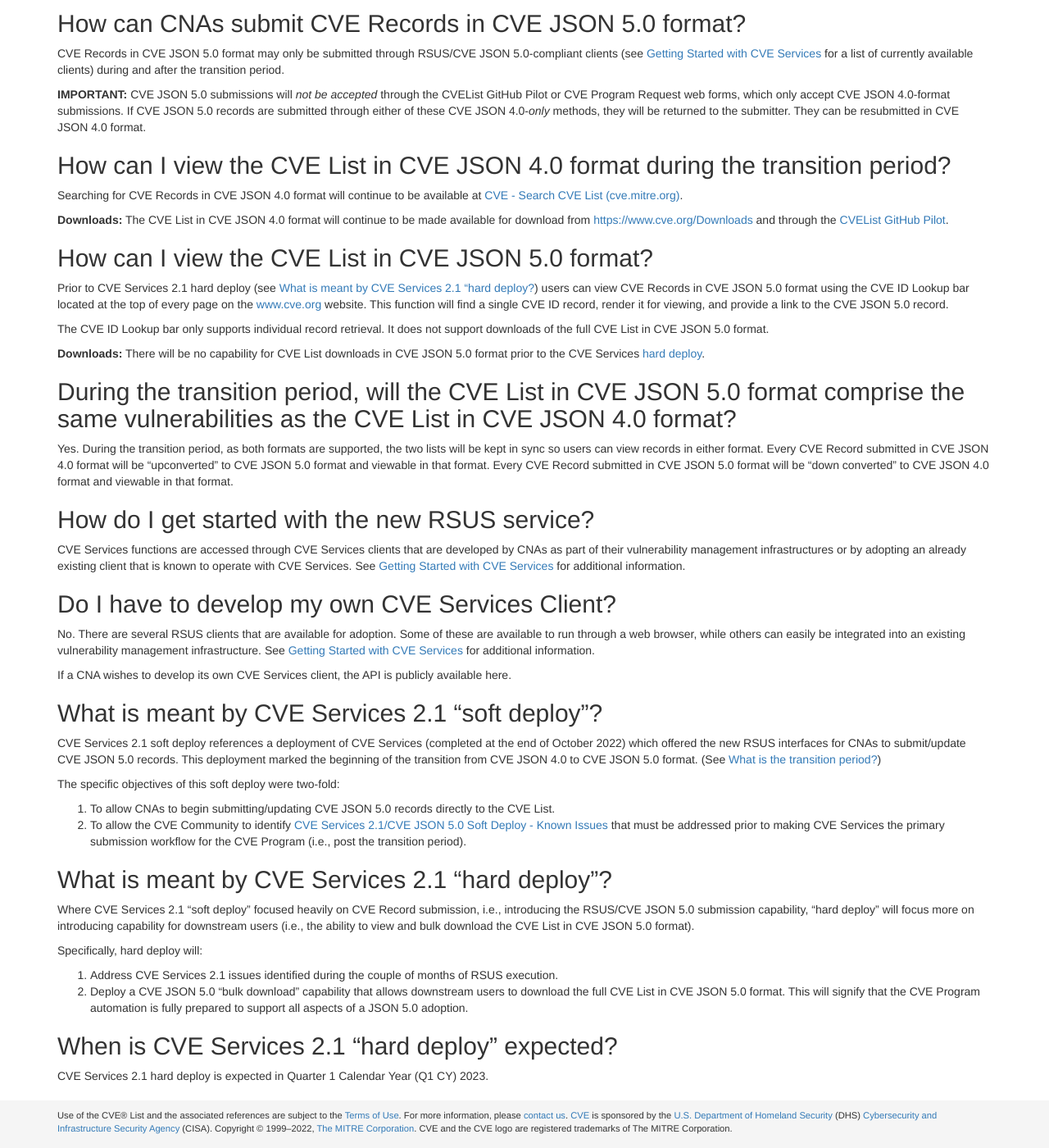
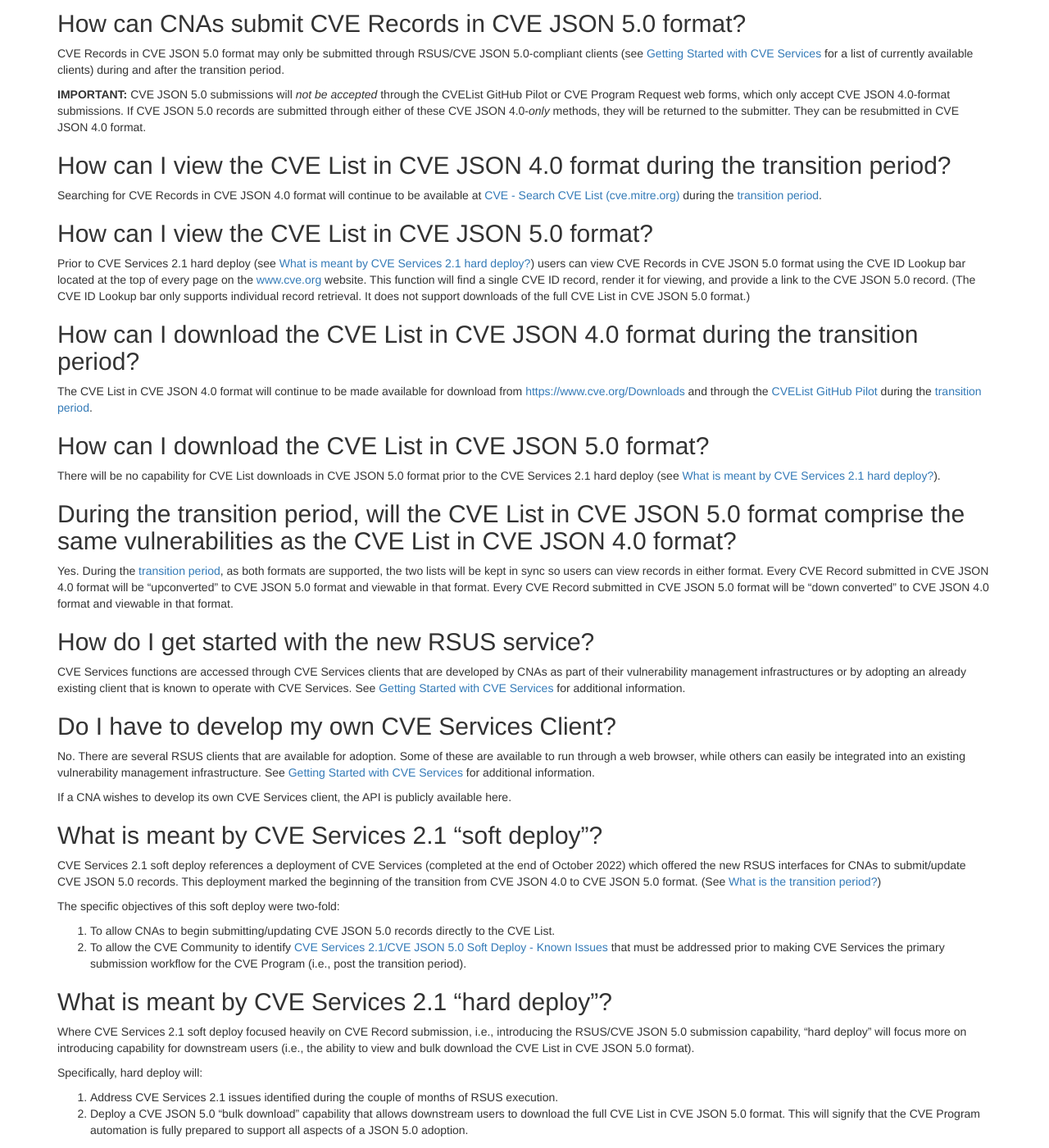
Before and after one commit to CVEProject/cveproject.github.io, a Jekyll site: the page built from automation-cve-services-faqs.md, in a window 1280 px wide and 1400 px high, scrolled down 1090 px. Shown: the whole window at 82% size. Built offline with Jekyll 4.4.1, drawn with Linux system fonts in a browser that asks for light colours; nearby versions of some CDN libraries; some of the changed text lies outside the part shown.

Commit message:
Update automation-cve-services-faqs.md
Added two Q/As about Download format availability

```diff
--- a/automation-cve-services-faqs.md
+++ b/automation-cve-services-faqs.md
@@ -48,21 +48,23 @@ CVE Records in CVE JSON 5.0 format may only be submitted through RSUS/CVE JSON 5
 
 ## How can I view the CVE List in CVE JSON 4.0 format during the transition period?
 
-Searching for CVE Records in CVE JSON 4.0 format will continue to be available at [CVE - Search CVE List (cve.mitre.org)](https://www.cve.mitre.org/cve/search_cve_list.html).
-
-**Downloads:** The CVE List in CVE JSON 4.0 format will continue to be made available for download from [https://www.cve.org/Downloads](https://www.cve.org/Downloads) and through the [CVEList GitHub Pilot](https://github.com/CVEProject/cvelist).
+Searching for CVE Records in CVE JSON 4.0 format will continue to be available at [CVE - Search CVE List (cve.mitre.org)](https://www.cve.mitre.org/cve/search_cve_list.html) during the [transition period](https://cveproject.github.io/automation-cve-services-faqs#what-is-the-transition-period).
 
 ## How can I view the CVE List in CVE JSON 5.0 format?
 
-Prior to CVE Services 2.1 hard deploy (see [What is meant by CVE Services 2.1 “hard deploy?](https://cveproject.github.io/automation-cve-services-faqs#what-is-meant-by-cve-services-21-hard-deploy)) users can view CVE Records in CVE JSON 5.0 format using the CVE ID Lookup bar located at the top of every page on the [www.cve.org](https://www.cve.org/) website. This function will find a single CVE ID record, render it for viewing, and provide a link to the CVE JSON 5.0 record.
+Prior to CVE Services 2.1 hard deploy (see [What is meant by CVE Services 2.1 hard deploy?](https://cveproject.github.io/automation-cve-services-faqs#what-is-meant-by-cve-services-21-hard-deploy)) users can view CVE Records in CVE JSON 5.0 format using the CVE ID Lookup bar located at the top of every page on the [www.cve.org](https://www.cve.org/) website. This function will find a single CVE ID record, render it for viewing, and provide a link to the CVE JSON 5.0 record. (The CVE ID Lookup bar only supports individual record retrieval. It does not support downloads of the full CVE List in CVE JSON 5.0 format.)
 
-The CVE ID Lookup bar only supports individual record retrieval. It does not support downloads of the full CVE List in CVE JSON 5.0 format.
+## How can I download the CVE List in CVE JSON 4.0 format during the transition period?
 
-**Downloads:** There will be no capability for CVE List downloads in CVE JSON 5.0 format prior to the CVE Services [hard deploy](https://cveproject.github.io/automation-cve-services-faqs#what-is-meant-by-CVE-Services-21-hard-deploy).
+The CVE List in CVE JSON 4.0 format will continue to be made available for download from [https://www.cve.org/Downloads](https://www.cve.org/Downloads) and through the [CVEList GitHub Pilot](https://github.com/CVEProject/cvelist) during the [transition period](https://cveproject.github.io/automation-cve-services-faqs#what-is-the-transition-period).
+
+## How can I download the CVE List in CVE JSON 5.0 format?
+
+There will be no capability for CVE List downloads in CVE JSON 5.0 format prior to the CVE Services 2.1 hard deploy (see [What is meant by CVE Services 2.1 hard deploy?](https://cveproject.github.io/automation-cve-services-faqs#what-is-meant-by-cve-services-21-hard-deploy)).
 
 ## During the transition period, will the CVE List in CVE JSON 5.0 format comprise the same vulnerabilities as the CVE List in CVE JSON 4.0 format?
 
-Yes. During the transition period, as both formats are supported, the two lists will be kept in sync so users can view records in either format. Every CVE Record submitted in CVE JSON 4.0 format will be “upconverted” to CVE JSON 5.0 format and viewable in that format. Every CVE Record submitted in CVE JSON 5.0 format will be “down converted” to CVE JSON 4.0 format and viewable in that format.
+Yes. During the [transition period](https://cveproject.github.io/automation-cve-services-faqs#what-is-the-transition-period), as both formats are supported, the two lists will be kept in sync so users can view records in either format. Every CVE Record submitted in CVE JSON 4.0 format will be “upconverted” to CVE JSON 5.0 format and viewable in that format. Every CVE Record submitted in CVE JSON 5.0 format will be “down converted” to CVE JSON 4.0 format and viewable in that format.
 
 ## How do I get started with the new RSUS service?
 
@@ -80,13 +82,13 @@ CVE Services 2.1 soft deploy references a deployment of CVE Services (completed
 The specific objectives of this soft deploy were two-fold:
 
 <ol>
-        <li>To allow CNAs to begin submitting/updating CVE JSON 5.0 records directly to the CVE List.</li>
-        <li>To allow the CVE Community to identify <a href="https://cveproject.github.io/automation-cve-services-known-issues">CVE Services 2.1/CVE JSON 5.0 Soft Deploy - Known Issues</a> that must be addressed prior to making CVE Services the primary submission workflow for the CVE Program (i.e., post the transition period).</li>
+    <li>To allow CNAs to begin submitting/updating CVE JSON 5.0 records directly to the CVE List.</li>
+    <li>To allow the CVE Community to identify <a href="https://cveproject.github.io/automation-cve-services-known-issues">CVE Services 2.1/CVE JSON 5.0 Soft Deploy - Known Issues</a> that must be addressed prior to making CVE Services the primary submission workflow for the CVE Program (i.e., post the transition period).</li>
 </ol>
 
 ## What is meant by CVE Services 2.1 “hard deploy”?
 
-Where CVE Services 2.1 “soft deploy” focused heavily on CVE Record submission, i.e., introducing the RSUS/CVE JSON 5.0 submission capability, “hard deploy” will focus more on introducing capability for downstream users (i.e., the ability to view and bulk download the CVE List in CVE JSON 5.0 format).
+Where CVE Services 2.1 soft deploy focused heavily on CVE Record submission, i.e., introducing the RSUS/CVE JSON 5.0 submission capability, “hard deploy” will focus more on introducing capability for downstream users (i.e., the ability to view and bulk download the CVE List in CVE JSON 5.0 format).
 
 Specifically, hard deploy will:
 
@@ -95,6 +97,6 @@ Specifically, hard deploy will:
         <li> Deploy a CVE JSON 5.0 “bulk download” capability that allows downstream users to download the full CVE List in CVE JSON 5.0 format. This will signify that the CVE Program automation is fully prepared to support all aspects of a JSON 5.0 adoption.</li>
 </ol>
 
-## When is CVE Services 2.1 “hard deploy” expected?
+## When is CVE Services 2.1 hard deploy expected?
 
 CVE Services 2.1 hard deploy is expected in Quarter 1 Calendar Year (Q1 CY) 2023.
```
